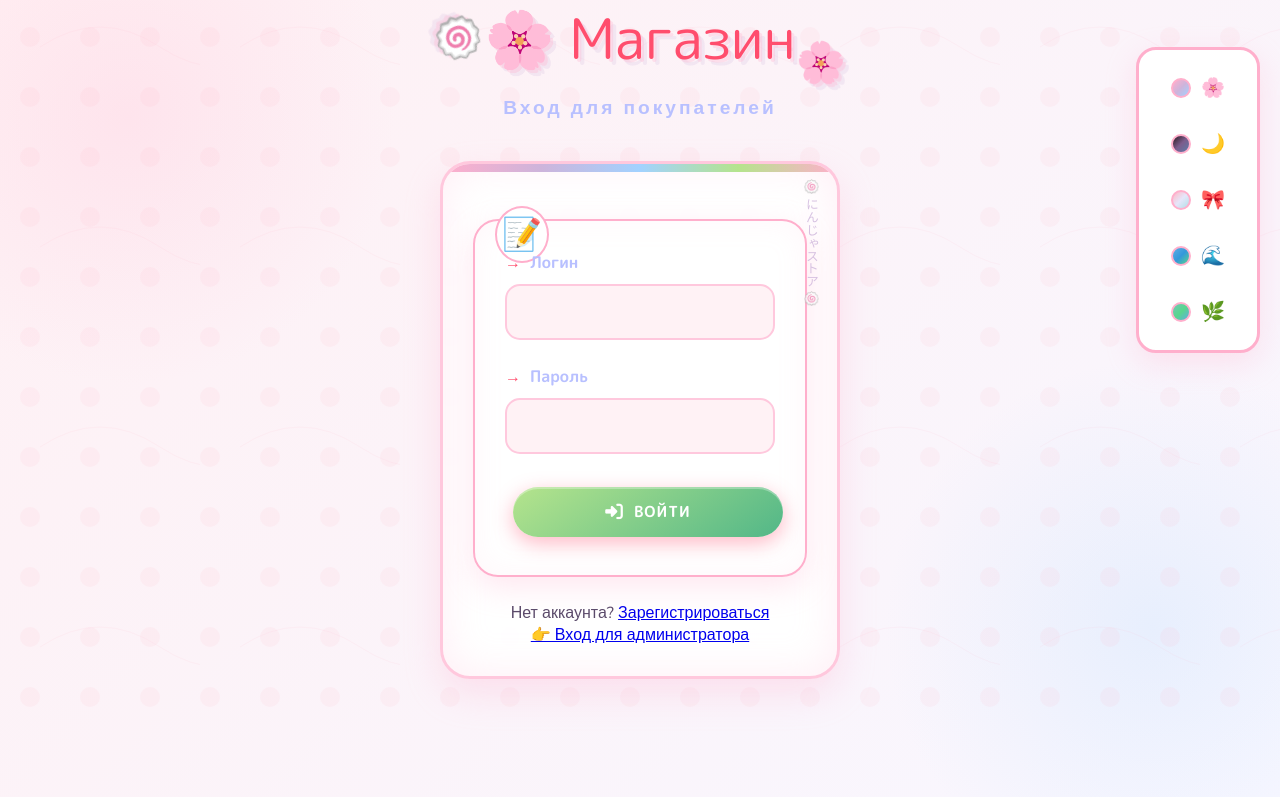
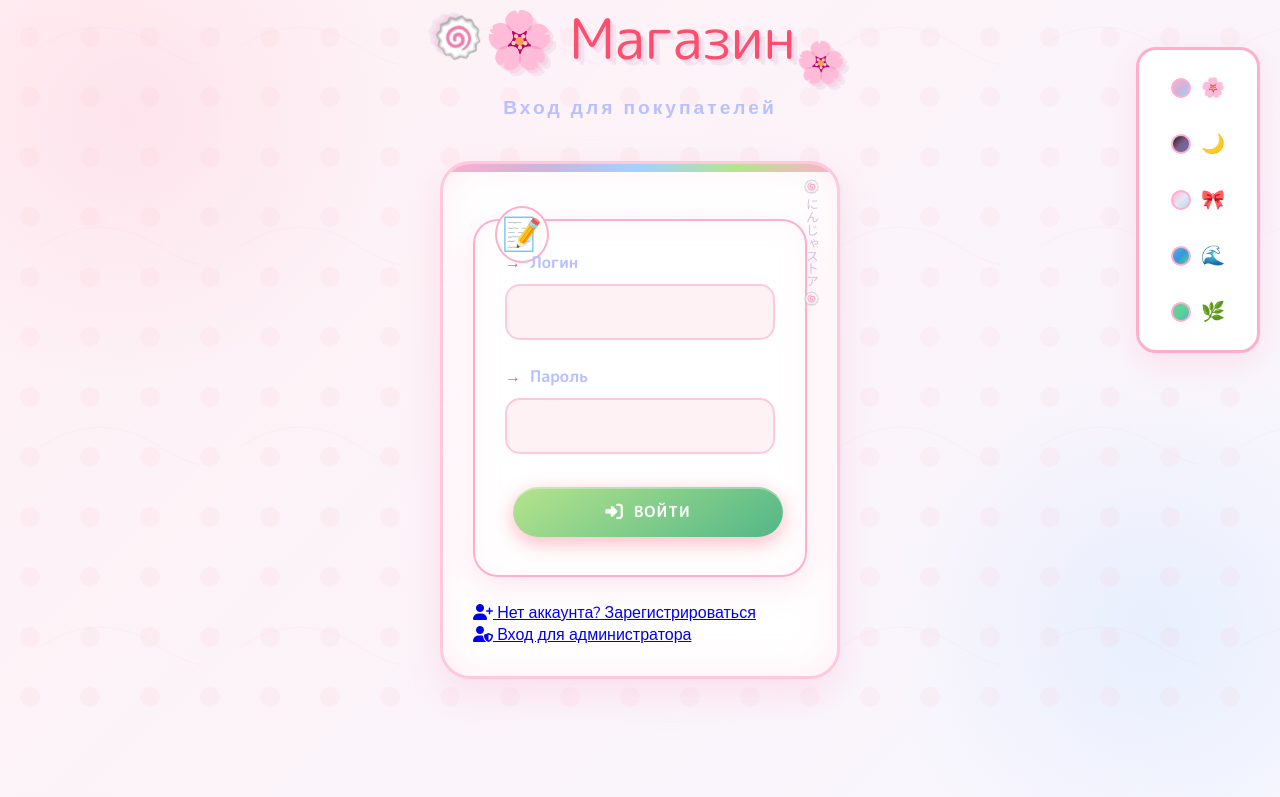
Before and after one commit to DucklingGamer/BelovChesnocovKorolev, a PHP site: page /user_login.php in a window 1280 px wide. Shown: the part 53-850 px from the top of the page. Run offline with PHP 8.4, Linux system fonts and the light colour scheme.

Commit message:
Update user_login.php

```diff
--- a/Pox/user_login.php
+++ b/Pox/user_login.php
@@ -71,9 +71,13 @@ if ($_SERVER['REQUEST_METHOD'] === 'POST') {
                 </button>
             </form>
 
-            <div style="text-align: center; margin-top: 20px;">
-                <p>Нет аккаунта? <a href="user_register.php">Зарегистрироваться</a></p>
-                <p><a href="login.php">👉 Вход для администратора</a></p>
+            <div class="login-footer" style="margin-top: 25px;">
+                <div>
+                    <a href="user_register.php"><i class="fas fa-user-plus"></i> Нет аккаунта? Зарегистрироваться</a>
+                </div>
+                <div>
+                    <a href="login.php"><i class="fas fa-user-shield"></i> Вход для администратора</a>
+                </div>
             </div>
         </div>
     </div>
```
